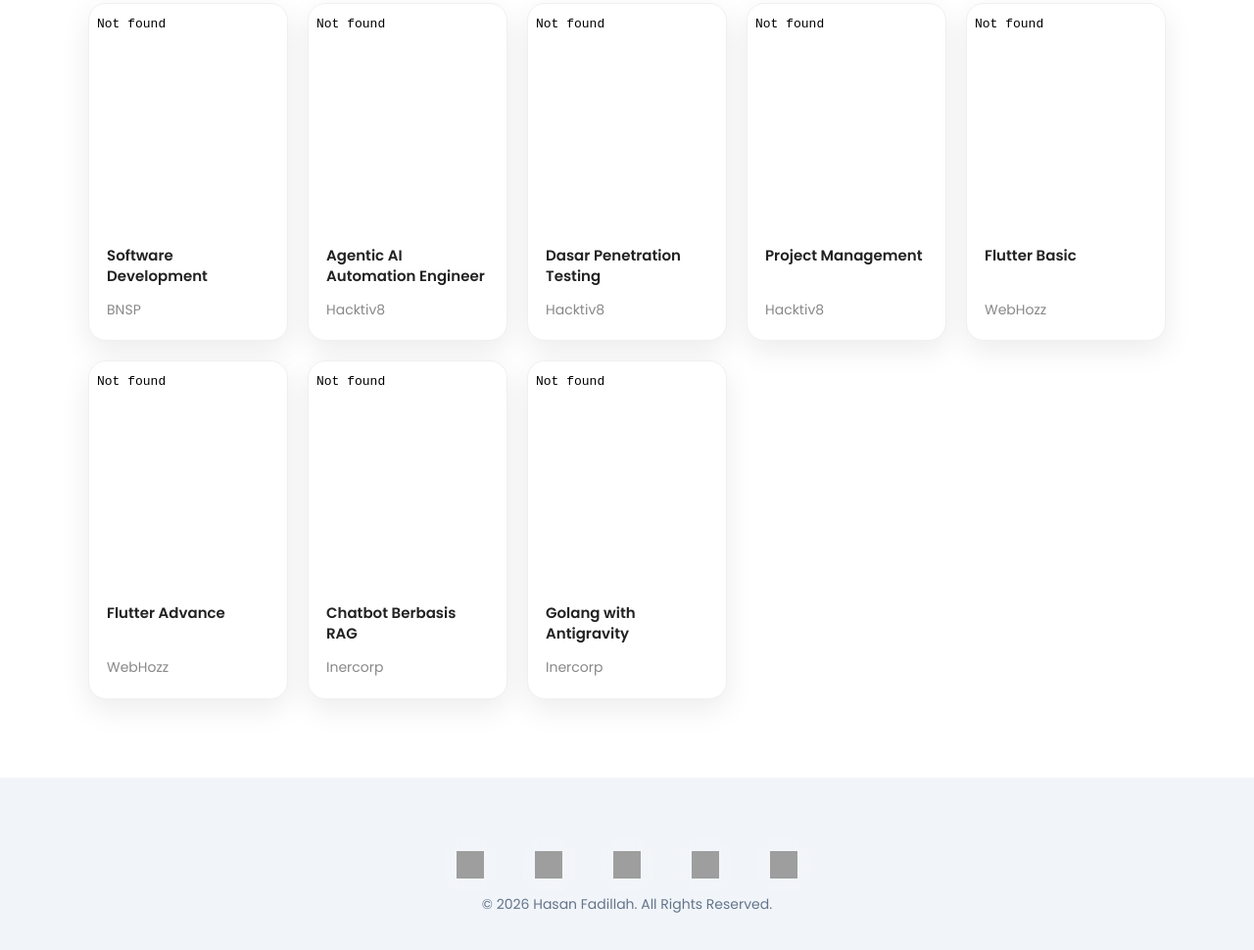
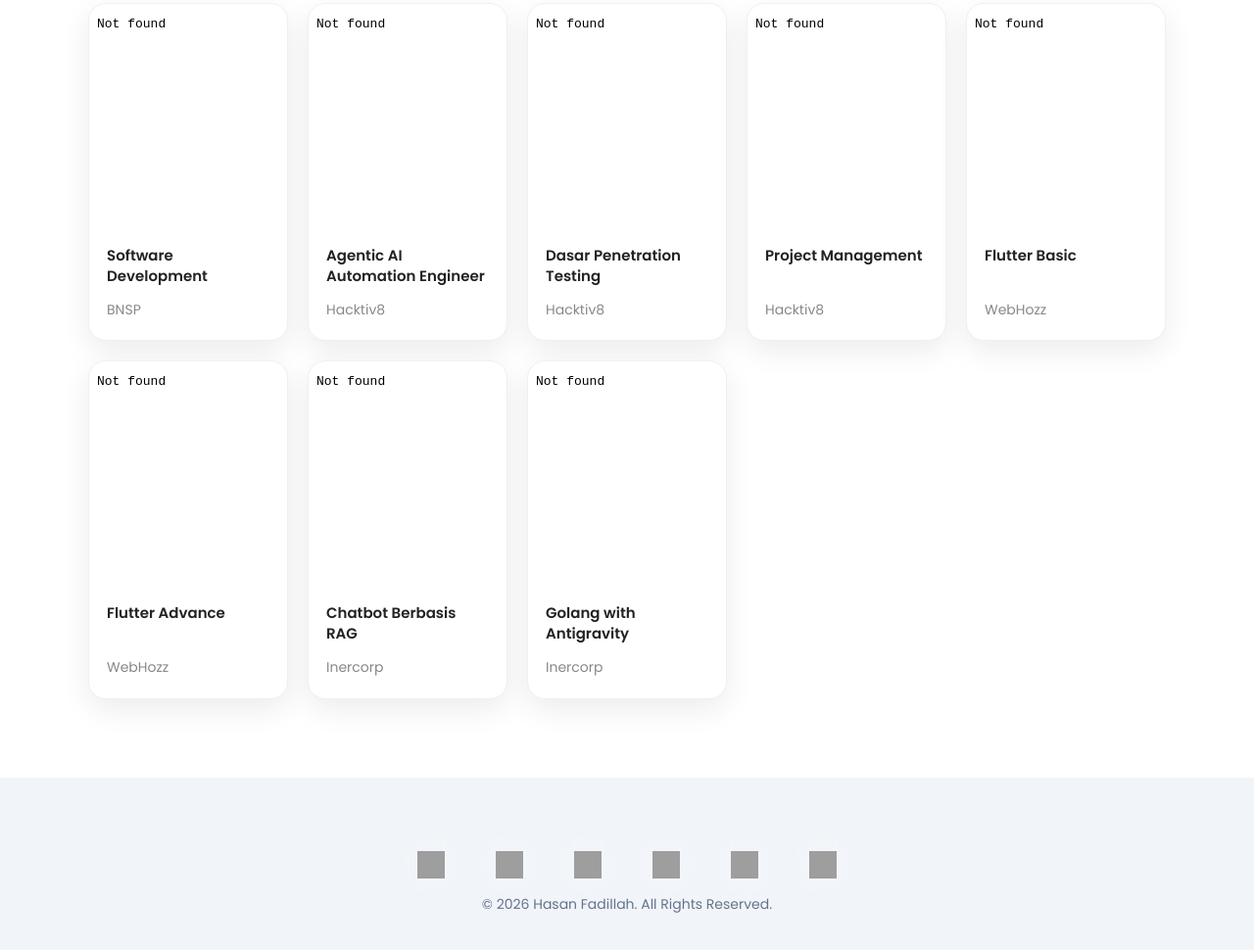
Before and after one commit to HasanFdlh/monolith-website-portofolio, a plain HTML site: page index.html in a window 1280 px wide. Shown: the part 4174-5144 px from the top of the page at 98% size. Drawn offline with Linux system fonts and the light colour scheme; grey boxes are pictures that could not be loaded.

Commit message:
add gmail

```diff
--- a/index.html
+++ b/index.html
@@ -707,6 +707,11 @@
         <img src="https://cdn.simpleicons.org/whatsapp/25D366" alt="WhatsApp">
         <span class="tooltip">WhatsApp</span>
       </a>
+
+      <a href="https://mail.google.com/mail/?view=cm&fs=1&to=hasan.tecnic@gmail.com" target="_blank" aria-label="Email">
+        <img src="https://cdn.simpleicons.org/gmail/EA4335" alt="Email">
+        <span class="tooltip">Email</span>
+      </a>
     </div>
 
     <p data-en="© 2026 Hasan Fadillah. All Rights Reserved."
```
